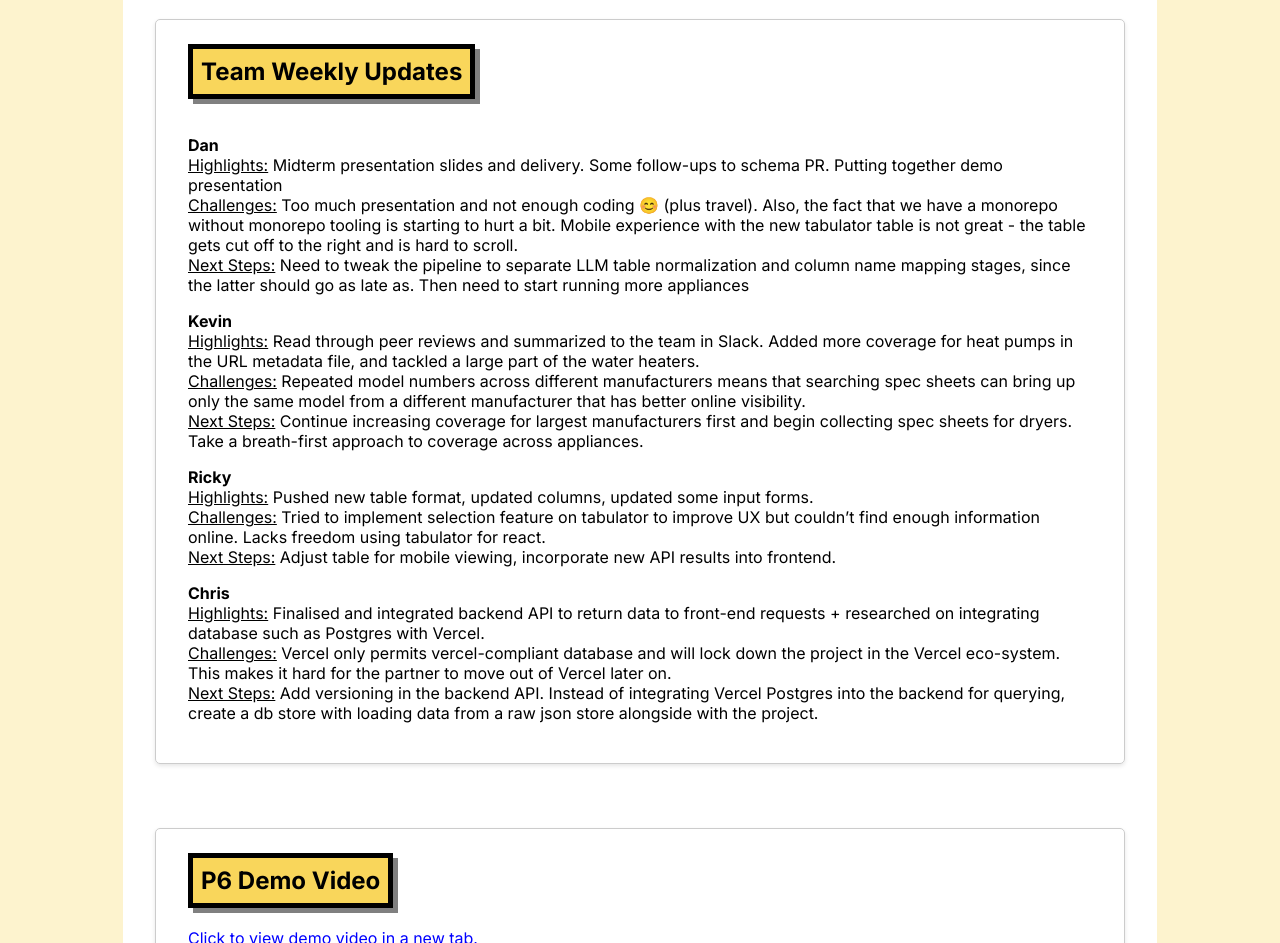
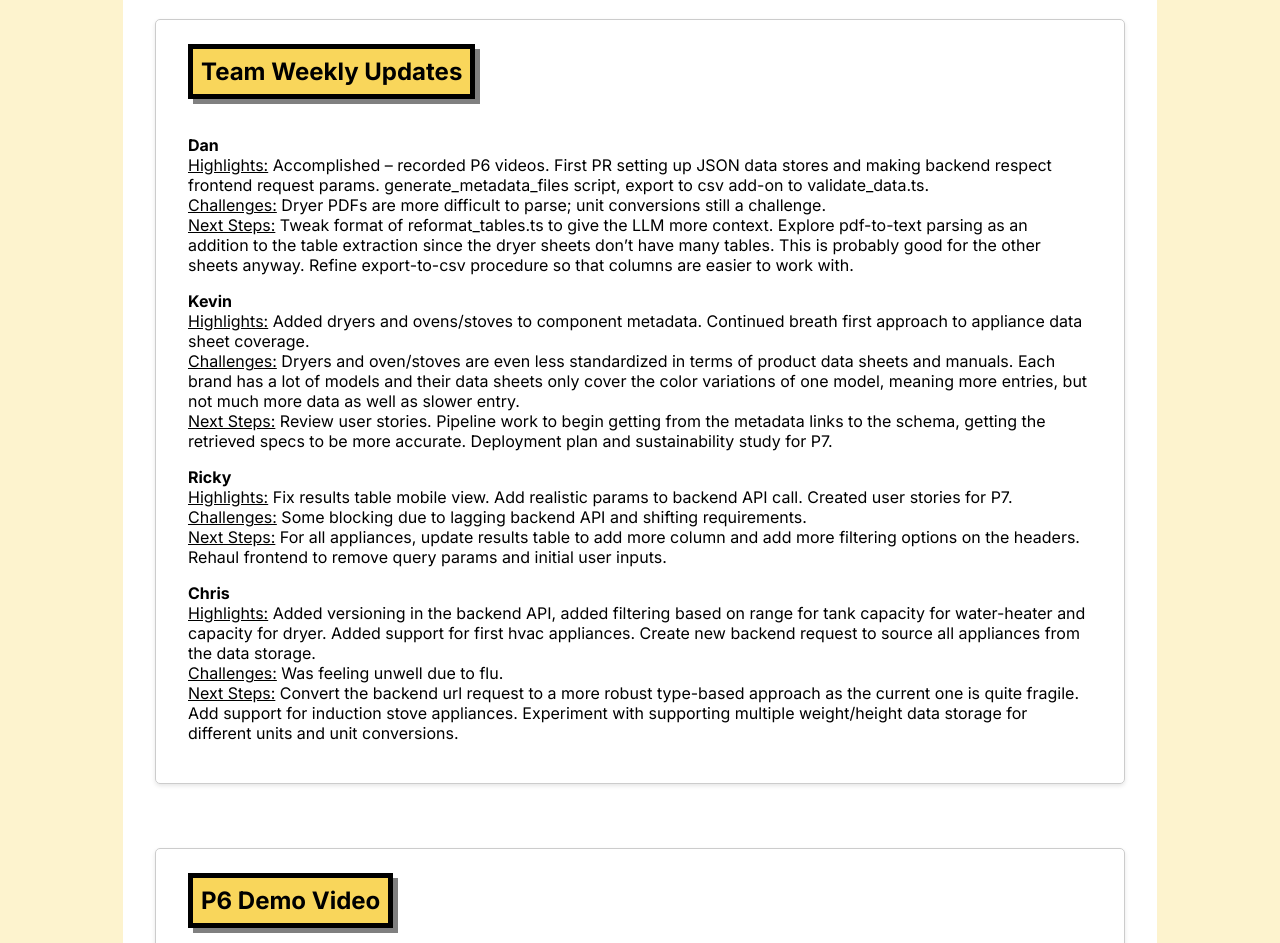
Before and after one commit to datu925/electric-machines, a Next.js app in the folder frontend/: page / in a window 1280 px wide. Shown: the part 2700-3643 px from the top of the page. Built offline with nearby package versions, Linux system fonts and the light colour scheme.

Commit message:
Add April 2nd progress (#53)

```diff
--- a/frontend/app/page.tsx
+++ b/frontend/app/page.tsx
@@ -190,18 +190,19 @@ export default function Home() {
           <p>
             <strong>Dan</strong>
             <br />
-            <u>Highlights:</u> Midterm presentation slides and delivery. Some
-            follow-ups to schema PR. Putting together demo presentation
+            <u>Highlights:</u> Accomplished – recorded P6 videos. First PR
+            setting up JSON data stores and making backend respect frontend
+            request params. generate_metadata_files script, export to csv add-on
+            to validate_data.ts.
             <br />
-            <u>Challenges:</u> Too much presentation and not enough coding 😊
-            (plus travel). Also, the fact that we have a monorepo without
-            monorepo tooling is starting to hurt a bit. Mobile experience with
-            the new tabulator table is not great - the table gets cut off to the
-            right and is hard to scroll.
+            <u>Challenges:</u> Dryer PDFs are more difficult to parse; unit
+            conversions still a challenge.
             <br />
-            <u>Next Steps:</u> Need to tweak the pipeline to separate LLM table
-            normalization and column name mapping stages, since the latter
-            should go as late as. Then need to start running more appliances{" "}
+            <u>Next Steps:</u> Tweak format of reformat_tables.ts to give the
+            LLM more context. Explore pdf-to-text parsing as an addition to the
+            table extraction since the dryer sheets don’t have many tables. This
+            is probably good for the other sheets anyway. Refine export-to-csv
+            procedure so that columns are easier to work with.
             <br />
           </p>
         </div>
@@ -209,32 +210,34 @@ export default function Home() {
           <p>
             <strong>Kevin</strong>
             <br />
-            <u>Highlights:</u> Read through peer reviews and summarized to the
-            team in Slack. Added more coverage for heat pumps in the URL
-            metadata file, and tackled a large part of the water heaters.
+            <u>Highlights:</u> Added dryers and ovens/stoves to component
+            metadata. Continued breath first approach to appliance data sheet
+            coverage.
             <br />
-            <u>Challenges:</u> Repeated model numbers across different
-            manufacturers means that searching spec sheets can bring up only the
-            same model from a different manufacturer that has better online
-            visibility. <br />
-            <u>Next Steps:</u> Continue increasing coverage for largest
-            manufacturers first and begin collecting spec sheets for dryers.
-            Take a breath-first approach to coverage across appliances. <br />
+            <u>Challenges:</u> Dryers and oven/stoves are even less standardized
+            in terms of product data sheets and manuals. Each brand has a lot of
+            models and their data sheets only cover the color variations of one
+            model, meaning more entries, but not much more data as well as
+            slower entry. <br />
+            <u>Next Steps:</u> Review user stories. Pipeline work to begin
+            getting from the metadata links to the schema, getting the retrieved
+            specs to be more accurate. Deployment plan and sustainability study
+            for P7. <br />
           </p>
         </div>
         <div>
           <p>
             <strong>Ricky</strong>
             <br />
-            <u>Highlights:</u> Pushed new table format, updated columns, updated
-            some input forms.
+            <u>Highlights:</u> Fix results table mobile view. Add realistic
+            params to backend API call. Created user stories for P7.
             <br />
-            <u>Challenges:</u> Tried to implement selection feature on tabulator
-            to improve UX but couldn’t find enough information online. Lacks
-            freedom using tabulator for react.
+            <u>Challenges:</u> Some blocking due to lagging backend API and
+            shifting requirements.
             <br />
-            <u>Next Steps:</u> Adjust table for mobile viewing, incorporate new
-            API results into frontend.
+            <u>Next Steps:</u> For all appliances, update results table to add
+            more column and add more filtering options on the headers. Rehaul
+            frontend to remove query params and initial user inputs.
             <br />
           </p>
         </div>
@@ -242,18 +245,17 @@ export default function Home() {
           <p>
             <strong>Chris</strong>
             <br />
-            <u>Highlights:</u> Finalised and integrated backend API to return
-            data to front-end requests + researched on integrating database such
-            as Postgres with Vercel.
+            <u>Highlights:</u> Added versioning in the backend API, added
+            filtering based on range for tank capacity for water-heater and
+            capacity for dryer. Added support for first hvac appliances. Create
+            new backend request to source all appliances from the data storage.
             <br />
-            <u>Challenges:</u> Vercel only permits vercel-compliant database and
-            will lock down the project in the Vercel eco-system. This makes it
-            hard for the partner to move out of Vercel later on.
+            <u>Challenges:</u> Was feeling unwell due to flu.
             <br />
-            <u>Next Steps:</u> Add versioning in the backend API. Instead of
-            integrating Vercel Postgres into the backend for querying, create a
-            db store with loading data from a raw json store alongside with the
-            project.
+            <u>Next Steps:</u> Convert the backend url request to a more robust
+            type-based approach as the current one is quite fragile. Add support
+            for induction stove appliances. Experiment with supporting multiple
+            weight/height data storage for different units and unit conversions.
             <br />
           </p>
         </div>
```
